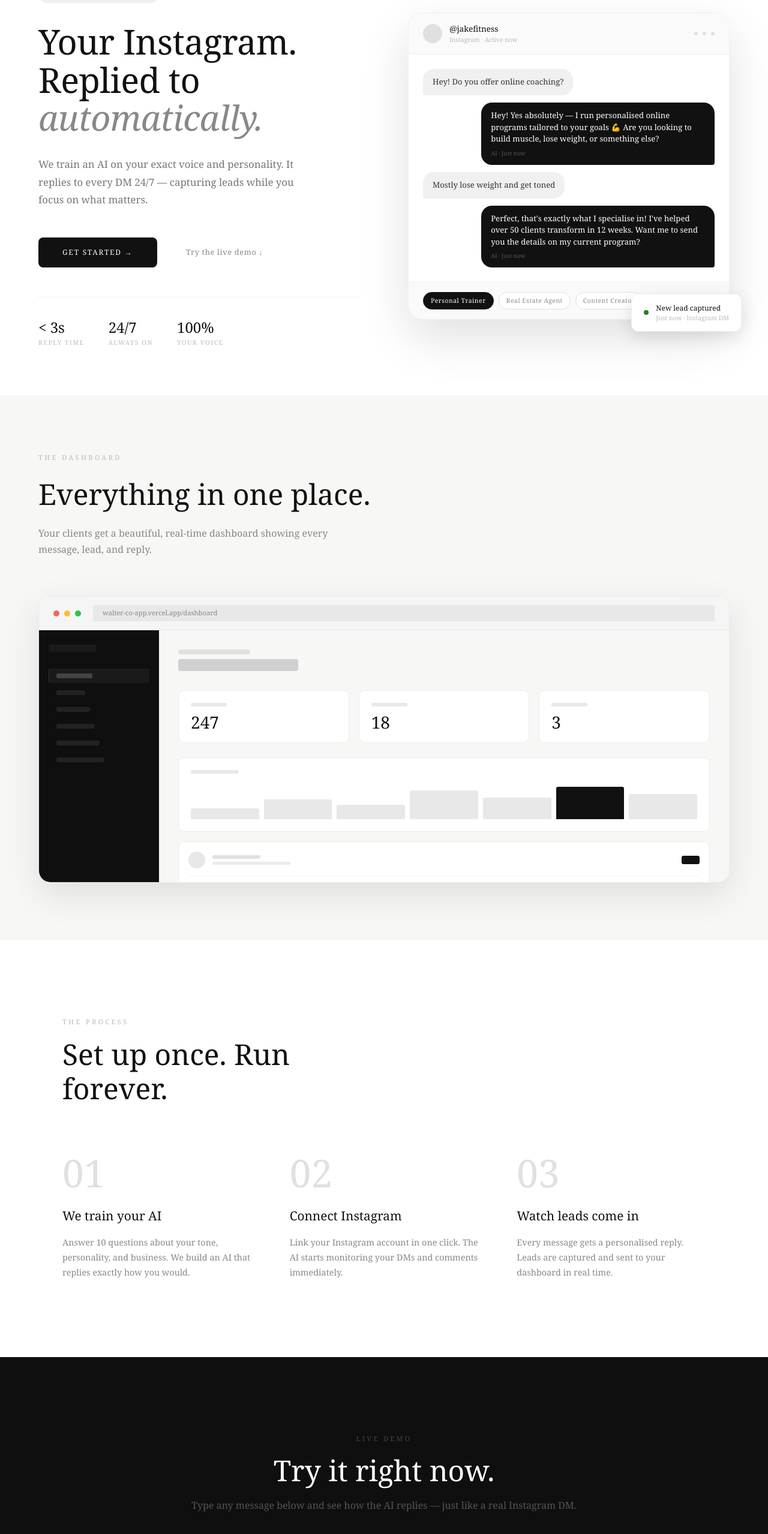
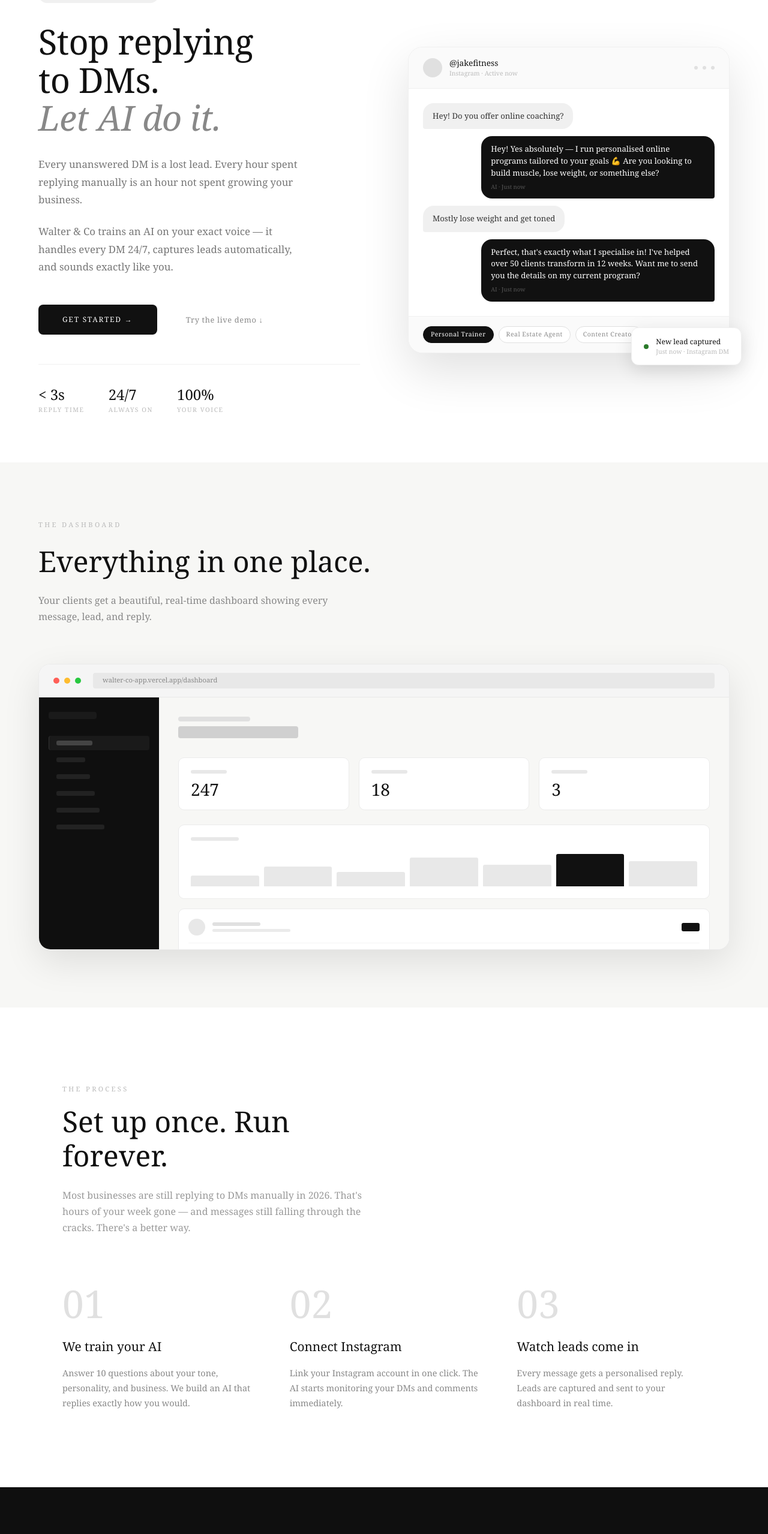
Before and after one commit to ethanvonsol-lab/walter-co-app, a Next.js app: page / in a window 1280 px wide. Shown: the part 230-2788 px from the top of the page at 60% size. Built offline with nearby package versions, Linux system fonts and the light colour scheme.

Commit message:
Update landing page copy

```diff
--- a/app/page.tsx
+++ b/app/page.tsx
@@ -119,12 +119,15 @@ Always end with a question to keep the conversation going.`
     <p style={{ fontSize: '0.7rem', color: '#666', letterSpacing: '0.1em' }}>AI is active and running</p>
   </div>
   <h1 style={{ fontSize: 'clamp(2.5rem, 4.5vw, 4.5rem)', fontWeight: '300', lineHeight: '1.1', letterSpacing: '-0.01em', marginBottom: '2rem' }}>
-            Your Instagram.<br />
-            Replied to<br />
-            <span style={{ fontStyle: 'italic', color: '#888' }}>automatically.</span>
+    Stop replying<br />
+    to DMs.<br />
+    <span style={{ fontStyle: 'italic', color: '#888' }}>Let AI do it.</span>
   </h1>
+  <p style={{ fontSize: '1.05rem', color: '#777', lineHeight: '1.75', maxWidth: '440px', marginBottom: '1.5rem', fontWeight: '300' }}>
+    Every unanswered DM is a lost lead. Every hour spent replying manually is an hour not spent growing your business.
+  </p>
   <p style={{ fontSize: '1.05rem', color: '#777', lineHeight: '1.75', maxWidth: '440px', marginBottom: '3rem', fontWeight: '300' }}>
-            We train an AI on your exact voice and personality. It replies to every DM 24/7 — capturing leads while you focus on what matters.
+    Walter & Co trains an AI on your exact voice — it handles every DM 24/7, captures leads automatically, and sounds exactly like you.
   </p>
   <div style={{ display: 'flex', gap: '1rem', alignItems: 'center', flexWrap: 'wrap' }}>
     <a href="mailto:ethanvonl@icloud.com" style={{ padding: '1rem 2.5rem', borderRadius: '8px', background: '#111', color: '#fff', textDecoration: 'none', fontSize: '0.75rem', letterSpacing: '0.15em', textTransform: 'uppercase' }}>
@@ -288,8 +291,8 @@ Always end with a question to keep the conversation going.`
       {/* How it works */}
       <section id="how-it-works" style={{ padding: '8rem 4rem', maxWidth: '1200px', margin: '0 auto' }}>
         <p style={{ color: '#bbb', fontSize: '0.7rem', letterSpacing: '0.3em', textTransform: 'uppercase', marginBottom: '1rem' }}>The Process</p>
-        <h2 style={{ fontSize: '3rem', fontWeight: '300', marginBottom: '5rem', maxWidth: '500px', lineHeight: '1.2' }}>Set up once. Run forever.</h2>
-        <div style={{ display: 'grid', gridTemplateColumns: 'repeat(3, 1fr)', gap: '4rem' }}>
+<h2 style={{ fontSize: '3rem', fontWeight: '300', marginBottom: '1.5rem', maxWidth: '500px', lineHeight: '1.2' }}>Set up once. Run forever.</h2>
+<p style={{ color: '#999', fontSize: '1rem', lineHeight: '1.7', maxWidth: '500px', marginBottom: '5rem' }}>Most businesses are still replying to DMs manually in 2026. That's hours of your week gone — and messages still falling through the cracks. There's a better way.</p>        <div style={{ display: 'grid', gridTemplateColumns: 'repeat(3, 1fr)', gap: '4rem' }}>
           {[
             { num: '01', title: 'We train your AI', desc: 'Answer 10 questions about your tone, personality, and business. We build an AI that replies exactly how you would.' },
             { num: '02', title: 'Connect Instagram', desc: 'Link your Instagram account in one click. The AI starts monitoring your DMs and comments immediately.' },
@@ -308,9 +311,9 @@ Always end with a question to keep the conversation going.`
       <section id="demo" style={{ padding: '8rem 4rem', background: '#0f0f0f' }}>
         <div style={{ maxWidth: '700px', margin: '0 auto', textAlign: 'center' }}>
           <p style={{ color: '#444', fontSize: '0.7rem', letterSpacing: '0.3em', textTransform: 'uppercase', marginBottom: '1rem' }}>Live Demo</p>
-          <h2 style={{ fontSize: '3rem', fontWeight: '300', color: '#fff', lineHeight: '1.2', marginBottom: '1rem' }}>Try it right now.</h2>
           <p style={{ color: '#555', fontSize: '1rem', lineHeight: '1.7', marginBottom: '3rem' }}>Type any message below and see how the AI replies — just like a real Instagram DM.</p>
-
+          <h2 style={{ fontSize: '3rem', fontWeight: '300', color: '#fff', lineHeight: '1.2', marginBottom: '1rem' }}>Talk to our AI. Right now.</h2>
+<p style={{ color: '#555', fontSize: '1rem', lineHeight: '1.7', marginBottom: '3rem' }}>Ask us anything — about the product, pricing, how it works. This is exactly what your clients' DMs will feel like.</p>
           <div style={{ background: '#1a1a1a', borderRadius: '16px', padding: '2rem', border: '1px solid #222', textAlign: 'left' }}>
             <p style={{ color: '#444', fontSize: '0.65rem', letterSpacing: '0.2em', textTransform: 'uppercase', marginBottom: '1.25rem' }}>Send a DM</p>
             <input
@@ -318,7 +321,7 @@ Always end with a question to keep the conversation going.`
               value={demoMessage}
               onChange={e => setDemoMessage(e.target.value)}
               onKeyDown={e => e.key === 'Enter' && handleDemo()}
-              placeholder="e.g. How much do your services cost?"
+              placeholder="e.g. What does Walter & Co actually do?"
               style={{ width: '100%', padding: '1rem 1.25rem', borderRadius: '10px', border: '1px solid #2a2a2a', background: '#111', color: '#fff', fontSize: '0.9rem', boxSizing: 'border-box', marginBottom: '1rem', outline: 'none', fontFamily: 'inherit' }}
             />
             <button
```
Lines whose indentation alone changed are shown as unchanged.
